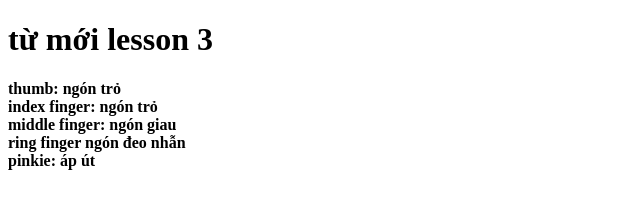
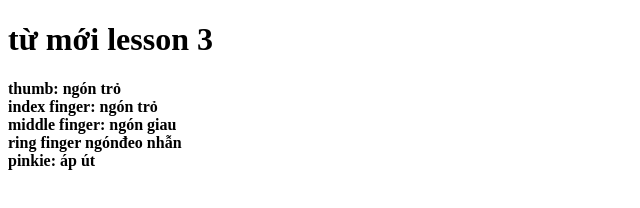
Before and after one commit to Han1k4/daonh, a plain HTML site: page index.html in a window 1280 px wide. Shown: the full height of the page, 0-640 px from the left. Drawn offline with Linux system fonts and the light colour scheme.

Commit message:
sửd dổi lần 1

```diff
--- a/index.html
+++ b/index.html
@@ -11,7 +11,7 @@
     <b>thumb: ngón trỏ</b> <br>
     <b>index finger: ngón trỏ</b> <br>
     <b>middle finger: ngón giau</b><br>
-    <b>ring finger ngón đeo nhẫn</b><br>
+    <b>ring finger ngónđeo nhẫn</b><br>
     <b>pinkie:</b> <b>áp út</b><br>
 </p>
 </body>
```
